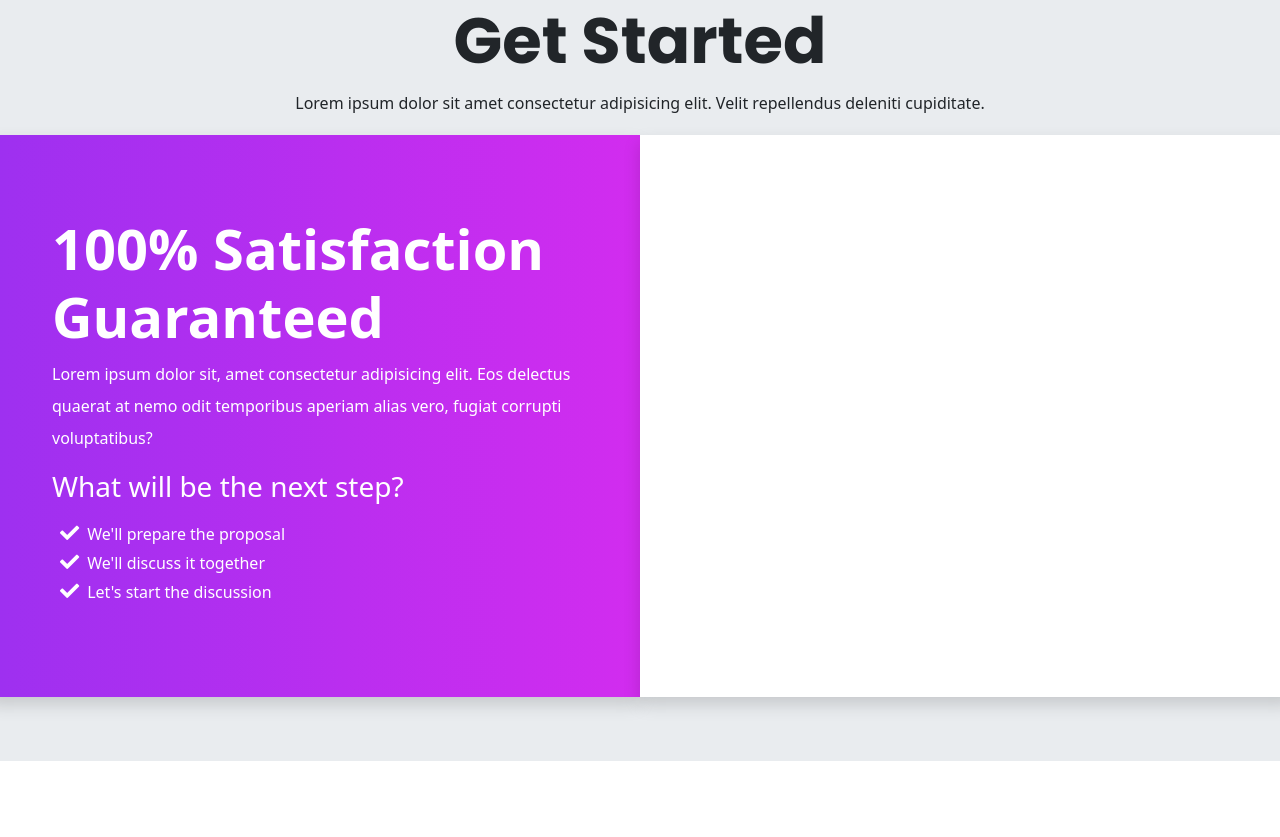
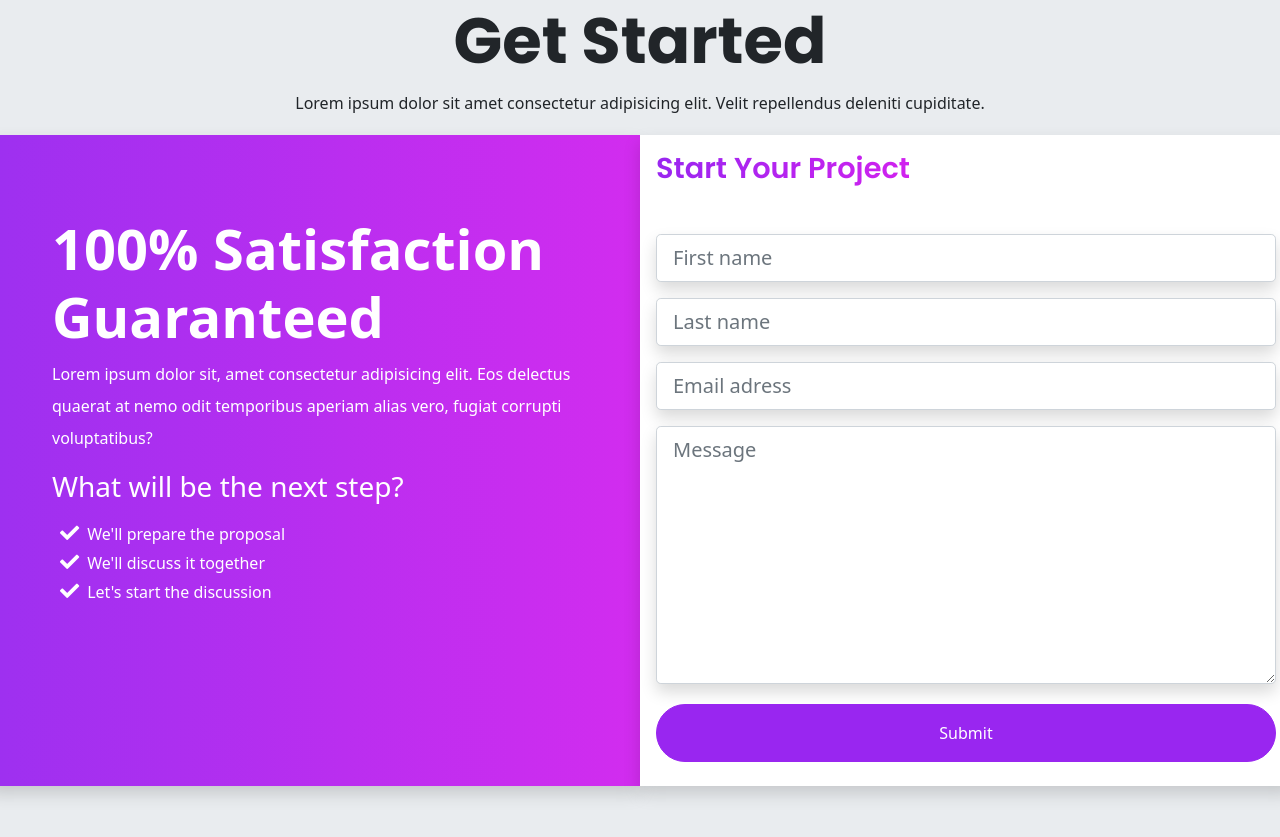
Before and after one commit to Aligndzcyln/Portfolio-Website, a website: page index.html in a window 1280 px wide. Shown: the part 6325-7162 px from the top of the page. Before the commit the page ends 7086 px from the top, so only its background shows below. Drawn offline with nearby package versions, Linux system fonts and the light colour scheme.

Commit message:
Added template right form side

```diff
--- a/index.html
+++ b/index.html
@@ -767,7 +767,34 @@
                     </ul>
                 </div>
             </div>
-            <div class="col-12 col-lg-6 bg-white shadow p-3"></div>
+            <div class="col-12 col-lg-6 bg-white shadow p-3">
+                <div class="form w-100 pb-2">
+                    <h4 class="display-3--title mb-5">start your project</h4>
+                    <form action="#" class="row">
+                        <div class="mb-3">
+                            <input type="text" placeholder="First name" id="inputFirstName"
+                                class="shadow form-control form-control-lg">
+                        </div>
+                        <div class="mb-3">
+                            <input type="text" placeholder="Last name" id="inputLastName"
+                                class="shadow form-control form-control-lg">
+                        </div>
+                        <div class="mb-3">
+                            <input type="email" placeholder="Email adress" id="inputEmail"
+                                class="shadow form-control form-control-lg">
+                        </div>
+                        <div class="mb-3">
+                            <textarea name="message" placeholder="Message" id="message" rows="8"
+                                class="shadow form-control form-control-lg"></textarea>
+                        </div>
+                        <div class="text-center d-grid mt-1">
+                            <button type="button" class="btn btn-primary rounded-pill pt-3 pb-3">
+                                Submit
+                            </button>
+                        </div>
+                    </form>
+                </div>
+            </div>
         </div>
 
     </section>
```
